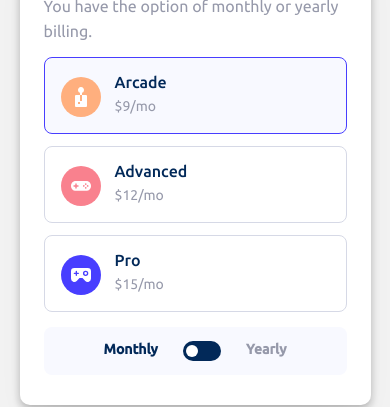
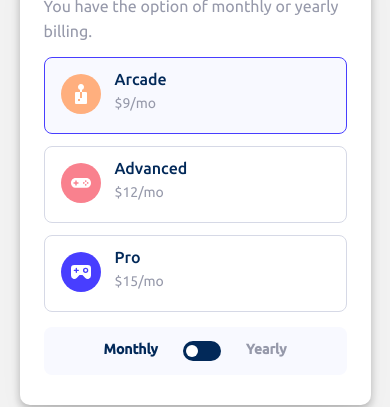
Before and after one commit to kelitasukita/multi-step-form, a React (Vite) app: page /select-plan in a window 390 px wide. Shown: the part 182-589 px from the top of the page. Built offline with nearby package versions, Linux system fonts and the light colour scheme.

Commit message:
Adjust box sizes

```diff
--- a/src/components/Steps/SelectPlan/styles.scss
+++ b/src/components/Steps/SelectPlan/styles.scss
@@ -27,18 +27,13 @@
     @media (min-width: 320px) and (max-width: 960px) {
       max-width: 960px;
       width: 100%;
-      height: 98px;
+      height: 88px;
       margin-bottom: 10px;
     }
 
     .plan-price {
       display: flex;
       flex-direction: column;
-
-      // @media (min-width: 320px) and (max-width: 960px) {
-      //   align-items: center;
-      //   justify-content: center;
-      // }
 
       strong {
         font-size: 12px;
@@ -105,7 +100,7 @@
         display: flex;
         justify-content: center;
         align-items: center;
-        margin: 15px auto 20px 16px;
+        margin: 12px auto 16px 16px;
       }
 
       .plan-price {
```
